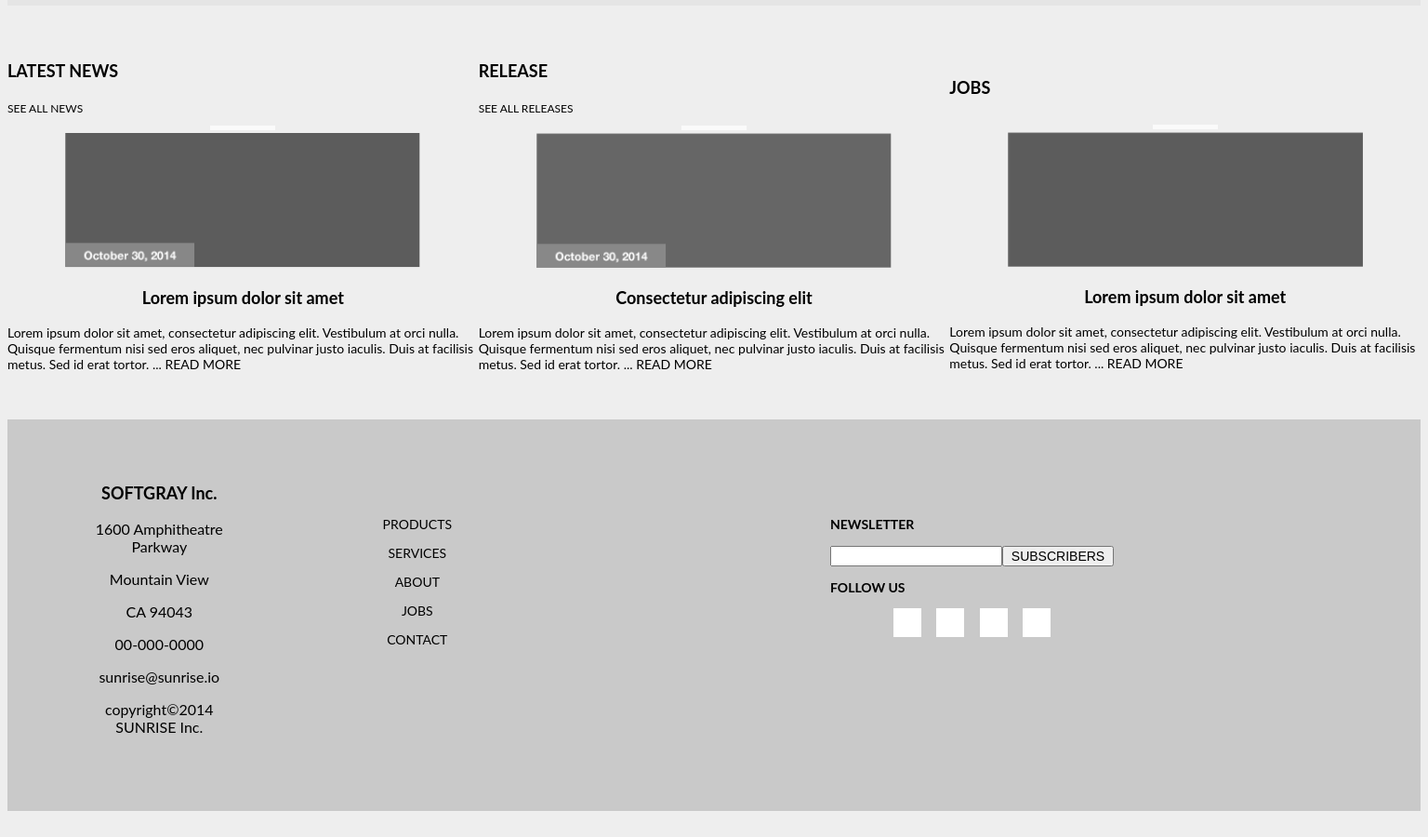
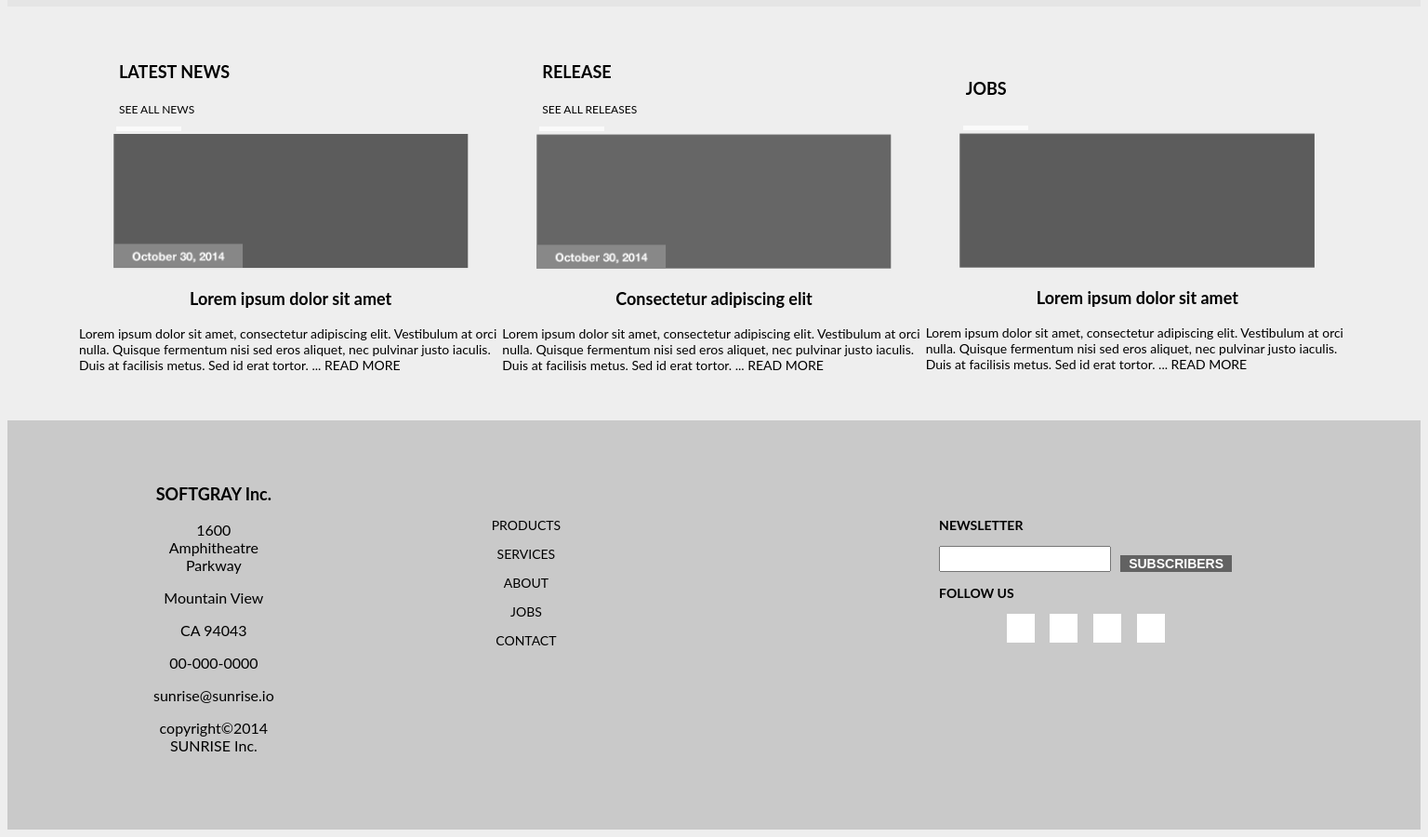
Before and after one commit to johniler/SoftGray-Site, a plain HTML site: page index.html in a window 1536 px wide. Shown: the part 1400-2300 px from the top of the page at 93% size. Drawn offline with Linux system fonts and the light colour scheme.

Commit message:
Add files via upload

```diff
--- a/index.html
+++ b/index.html
@@ -80,7 +80,9 @@
 						<p>LATEST NEWS</p>
 						<a href="#">SEE ALL NEWS</a>
 					</div>
-					<img src="images/border1.jpg">
+					<div class="border">
+						<img class="border" src="images/border1.jpg">
+					</div>
 					<div class="down">
 						<img src="images/photo1.png">
 						<h3>Lorem ipsum dolor sit amet</h3>
@@ -92,7 +94,9 @@
 						<p>RELEASE</p>
 						<a href="#">SEE ALL RELEASES</a>
 					</div>
-					<img src="images/border2.jpg">
+					<div class="border">
+						<img class="border" src="images/border2.jpg">
+					</div>
 					<div class="down">
 					<img src="images/photo2.png">
 						<h3>Consectetur adipiscing elit</h3>
@@ -103,7 +107,9 @@
 					<div class="up">
 						<p>JOBS</p>
 					</div>
-					<img src="images/border3.jpg">
+					<div class="border">
+						<img class="border" src="images/border3.jpg">
+					</div>
 					<div class="down">
 						<img src="images/photo3.png">
 						<h3>Lorem ipsum dolor sit amet</h3>
--- a/main.css
+++ b/main.css
@@ -82,6 +82,7 @@ footer {
 	width: 100%;
 }
 .product button {
+	border: none;
 	font-weight: bold;
 	font-size: 16px;
 	background-color: #f5f5f5;
@@ -184,8 +185,13 @@ footer {
 	font-size: 14px;
 }
 .interaction button {
+	background-color: #626262;
+	color: #ffffff;
+	border: none;
+	font-weight: bold;
 	font-size: 14px;
 	width: 120px;
+	margin-left: 10px;
 }
 .follow h3 {
 	font-weight: bold;
@@ -341,6 +347,7 @@ footer {
 	.interaction button {
 		font-size: 14px;
 		width: 120px;
+		margin-top: 10px;
 	}
 	.follow h3 {
 		font-weight: bold;
@@ -438,7 +445,7 @@ footer {
 	}
 	.top-right img {
 		width: 482px;
-		padding-top: 25%;
+		padding-top: 20%;
 	}
 	.bot {
 		display: inline-flex;
@@ -467,6 +474,9 @@ footer {
 	.latest {
 		display: inline-flex;
 	}
+	.border {
+		text-align: left;
+	}
 	.down img {
 		width: 382px;
 	}
@@ -478,6 +488,21 @@ footer {
 	}
 }
 @media screen and (min-width: 1336px) {
+	.logo, .top-left, .sbjt1{
+		margin-left: 157px;
+	}
+	.number, .top-right, .sbjt4 {
+		margin-right: 157px;
+	}
+	.subjects, {
+		margin: 0 157px;
+	}
+	.sbjt1 p, .sbjt2 p, .sbjt3 p, .sbjt4 p{
+		width: 100%;
+	}
+	.latest {
+		margin: 0 77px;
+	}
 	.location {
 		display: inline;
 		margin: 0 77px;
@@ -498,3 +523,51 @@ footer {
 		display: inline-flex;
 	}
 }
+@media screen and (min-width: 1440px) {
+	.up {
+		margin-left: 23px;
+	}
+	.border {
+		margin-left: 10px;
+	}
+	.location {
+		display: inline;
+		margin: 0 157px;
+	}
+	.tabs {
+		display: inline;
+		margin: 0 77px;
+	}
+	.interaction {
+		display: inline;
+		margin: 0 330px;
+		padding-top: 60px;
+	}
+	.newsletter {
+		display: inline-flex;
+	}
+}
+@media screen and (min-width: 1536px) {
+	.up {
+		margin-left: 43px;
+	}
+	.border {
+		margin-left: 20px;
+	}
+}@media screen and (min-width: 1680px) {
+	.up {
+		margin-left: 63px;
+	}
+	.border {
+		margin-left: 30px;
+	}
+}
+@media screen and (min-width: 1920px) {
+	.up {
+		margin-left: 98px;
+	}
+	.border {
+		margin-left: 50px;
+	}
+}
+}
```
Lines whose indentation alone changed are shown as unchanged.
